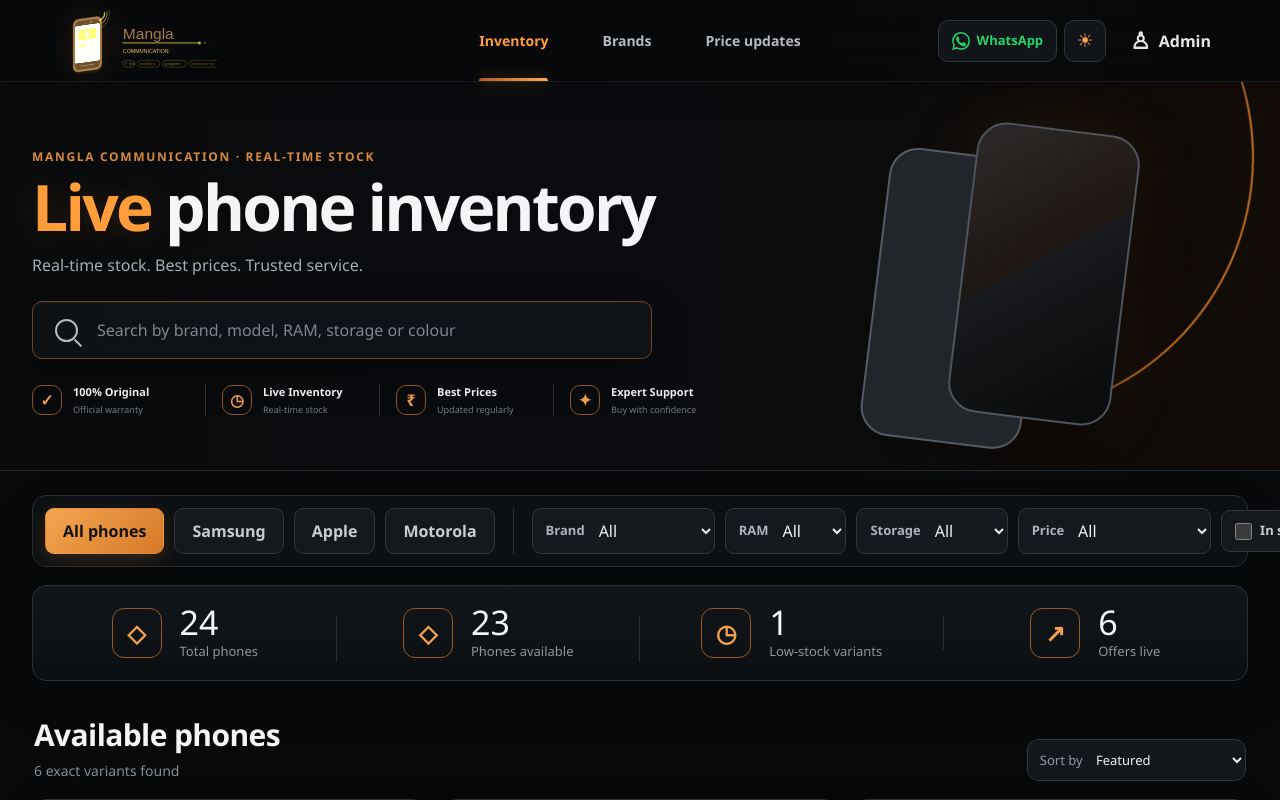
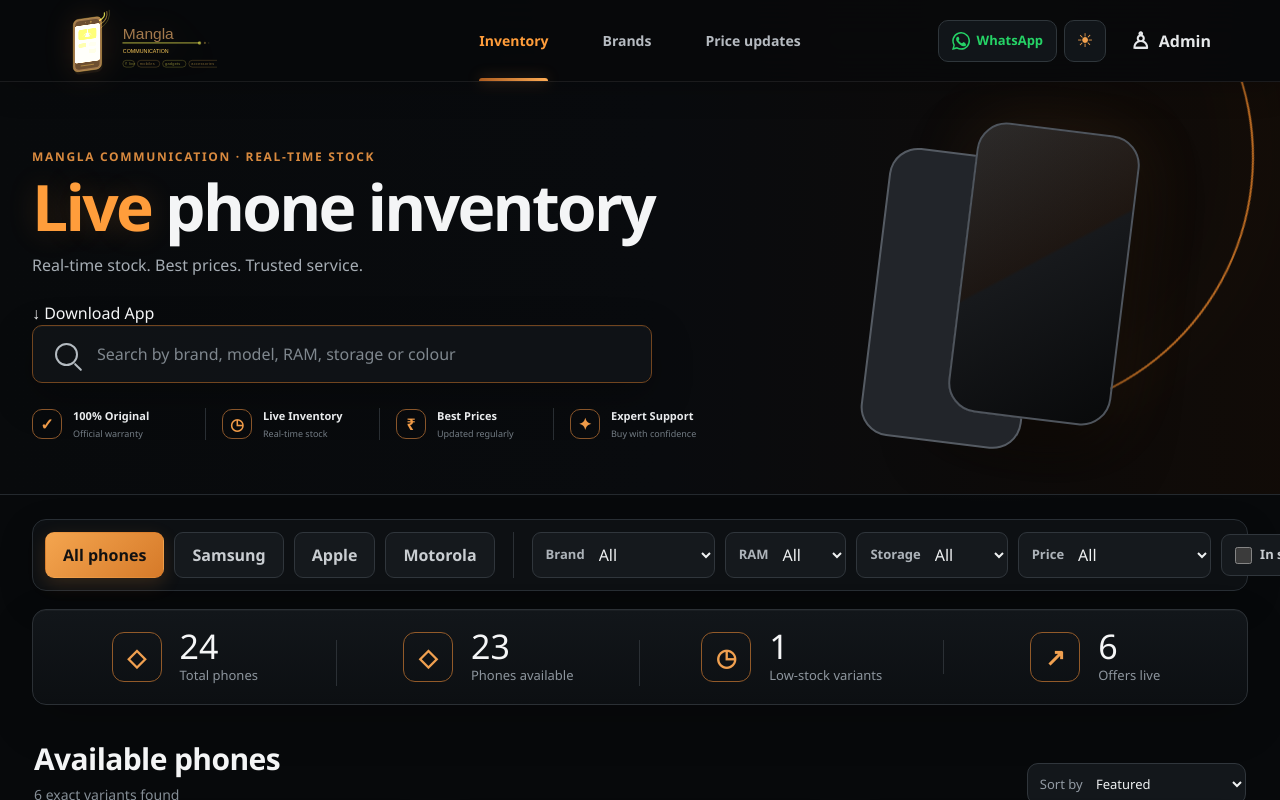
Before and after one commit to shadababbas01/phone-stock-inventory, a Next.js app: page / in a window 1280 px wide. Shown: the top 800 px of the page. Built offline with nearby package versions, Linux system fonts and the light colour scheme.

Commit message:
Add Download App link: app/storefront.tsx

```diff
--- a/app/storefront.tsx
+++ b/app/storefront.tsx
@@ -168,6 +168,7 @@ export default function Storefront() {
           <p className="hero-kicker">Mangla Communication · Real-time stock</p>
           <h1><span>Live</span> phone inventory</h1>
           <p className="hero-subtitle">Real-time stock. Best prices. Trusted service.</p>
+          <a className="download-app-cta" href="https://github.com/shadababbas01/phone-stock-inventory/releases/download/android-latest/Mangla-Communication.apk" target="_blank" rel="noreferrer" aria-label="Download the Mangla Communication Android app"><span aria-hidden="true">↓</span> Download App</a>
           <label className="search-box">
             <SearchIcon />
             <span className="sr-only">Search phones</span>
```
